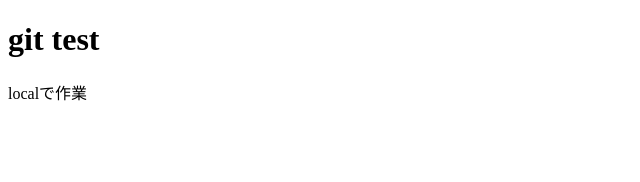
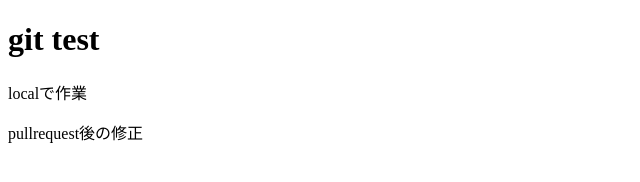
Before and after one commit to yuskonno/master, a plain HTML site: page index.html in a window 1280 px wide. Shown: the whole page, without its empty margins (0-640 px from the left). Drawn offline with Linux system fonts and the light colour scheme.

Commit message:
PullRequestで指摘されたことを反映

```diff
--- a/index.html
+++ b/index.html
@@ -4,5 +4,6 @@
   <body>
     <h1>git test</h1>
     <p>localで作業</p>
+    <p>pullrequest後の修正</p>
   </body>
 </html>
```
